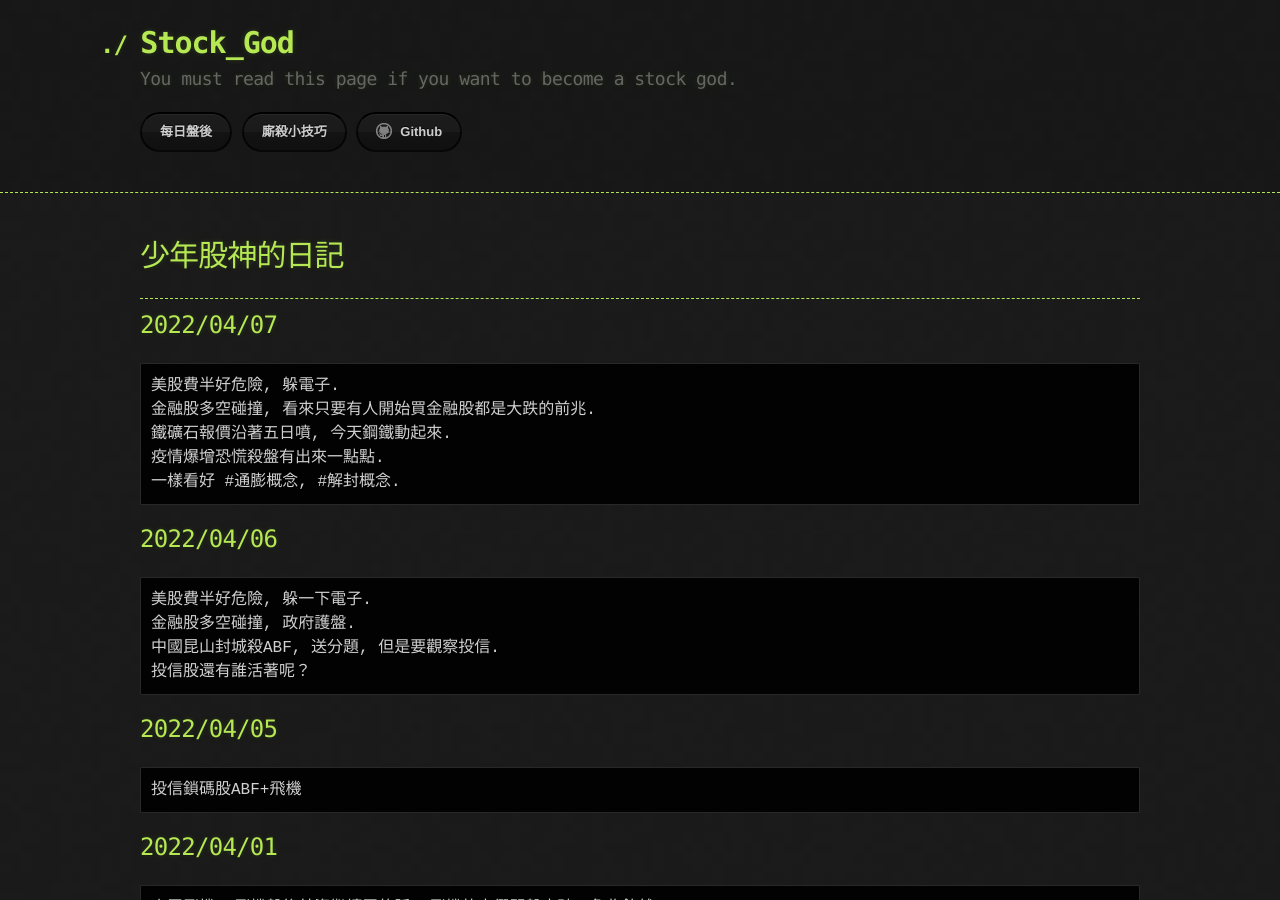
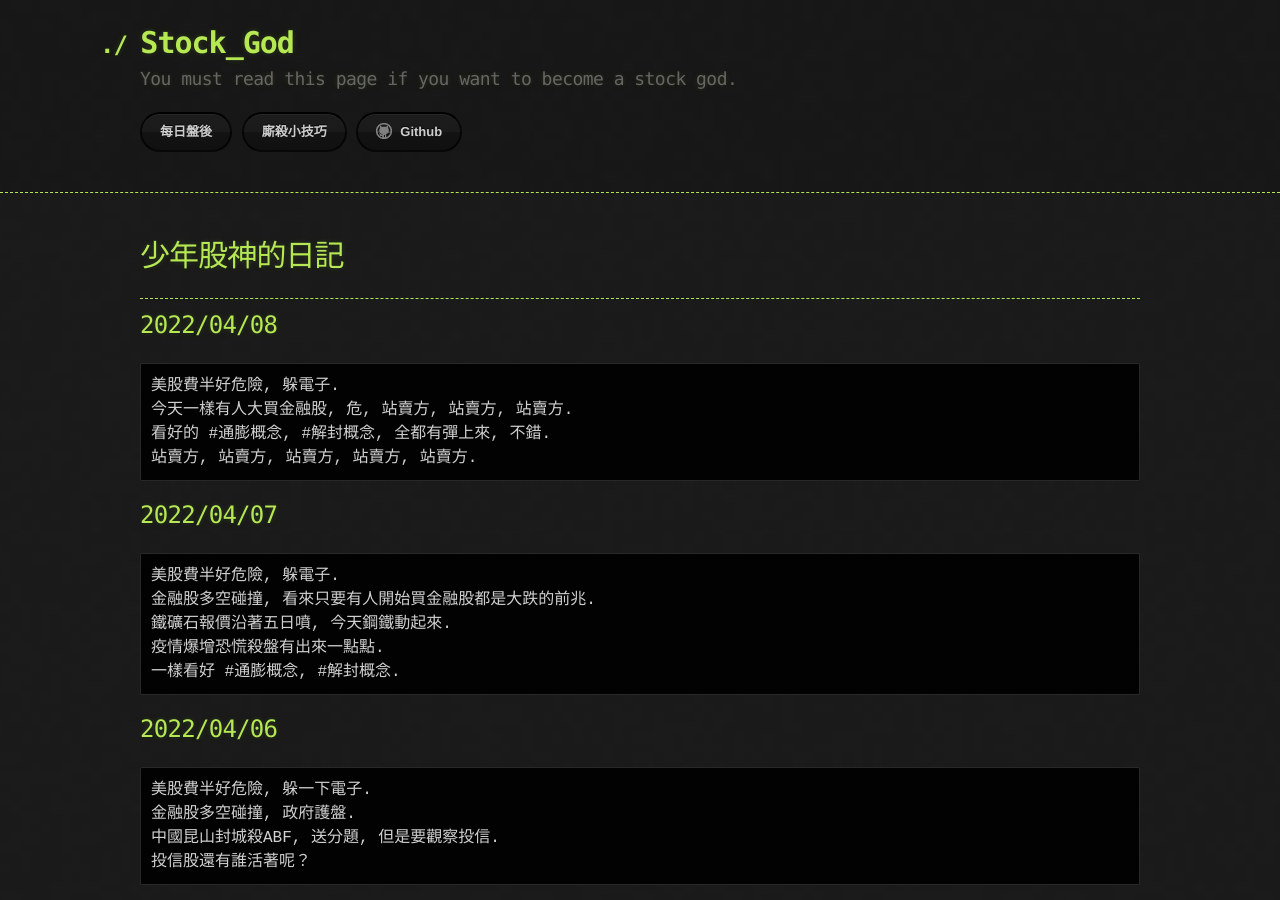
Before and after one commit to lepg5487/Stock_God, a Jekyll site: the page built from index.md, in a window 1280 px wide and 900 px high. Built offline with Jekyll 4.4.1, drawn with Linux system fonts in a browser that asks for light colours; our own code applies the rules of GitHub Pages for plain Markdown files.

Commit message:
Update index.md

````diff
--- a/index.md
+++ b/index.md
@@ -5,6 +5,14 @@ layout: testlayouts
 # 少年股神的日記
 
 ---
+
+## 2022/04/08
+```
+美股費半好危險, 躲電子.
+今天一樣有人大買金融股, 危, 站賣方, 站賣方, 站賣方.
+看好的 #通膨概念, #解封概念, 全都有彈上來, 不錯.
+站賣方, 站賣方, 站賣方, 站賣方, 站賣方.
+```
 
 ## 2022/04/07
 ```
````
